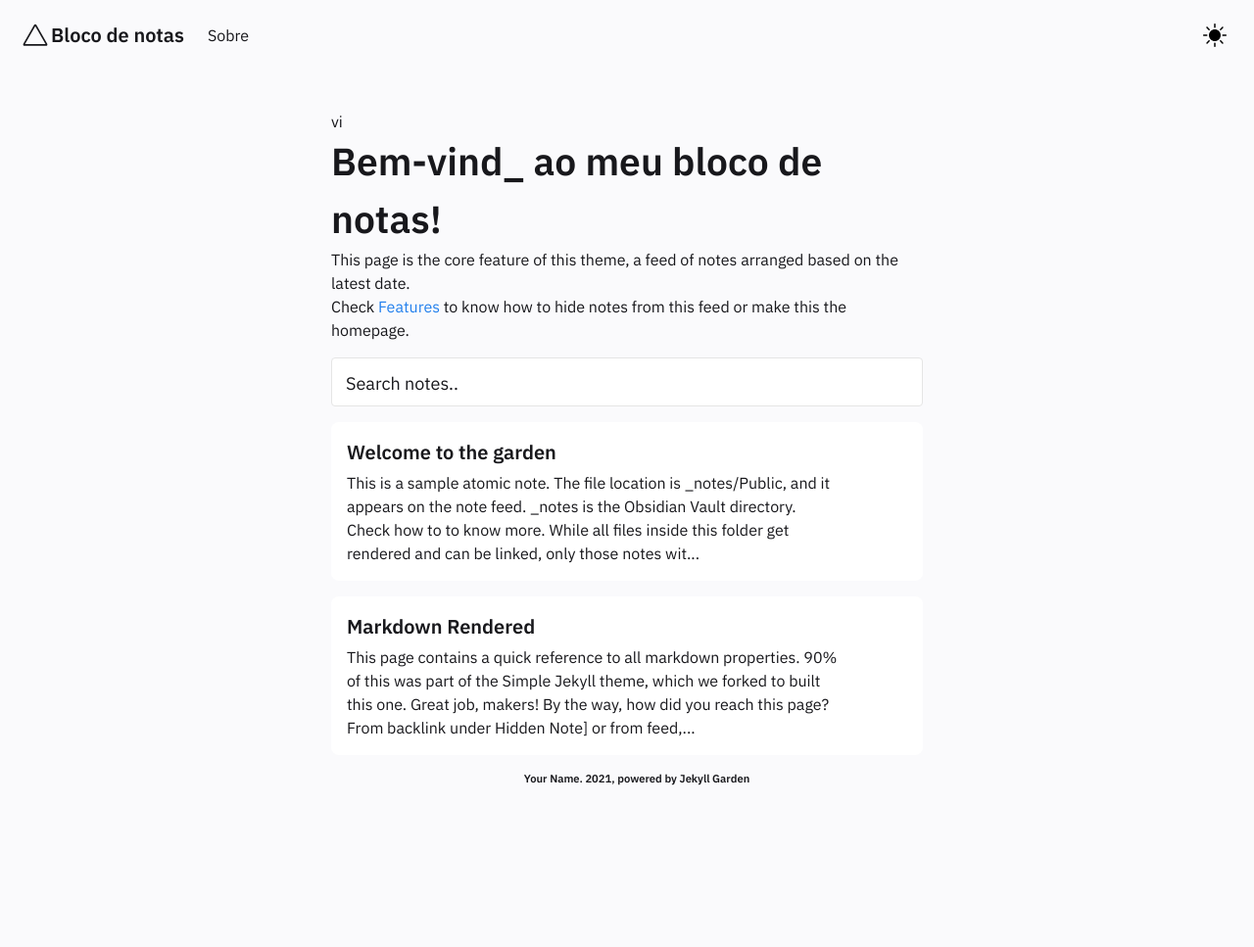
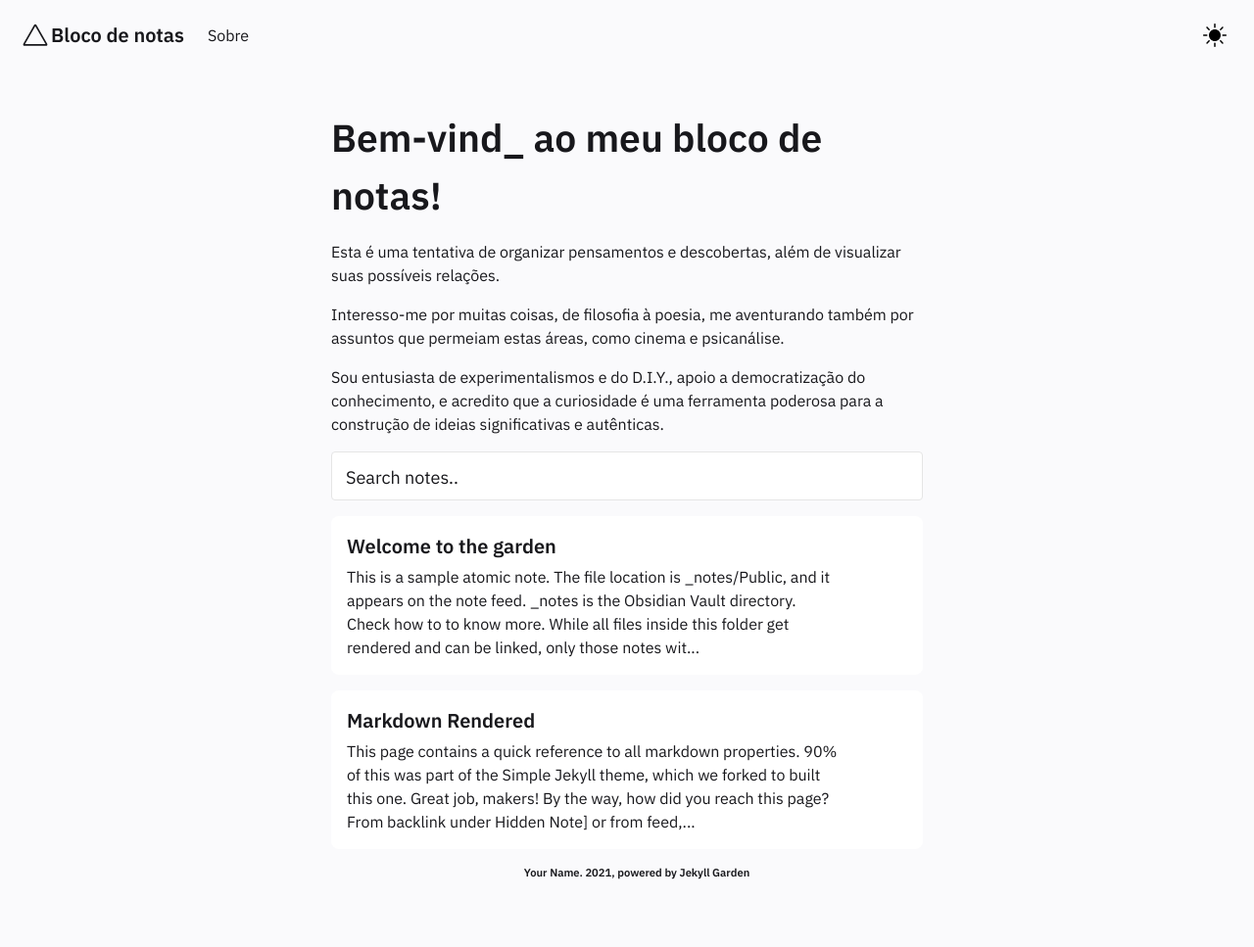
Before and after one commit to lvcosta/lvcosta.github.io, a Jekyll site: the page built from pages/index.md, in a window 1280 px wide. Shown: the whole page at 98% size. Built offline with Jekyll 4.4.1, drawn with Linux system fonts in a browser that asks for light colours; before the commit the page ends 900 px from its top, so only the background shows below that.

Commit message:
Update FeedContent.html

```diff
--- a/_includes/FeedContent.html
+++ b/_includes/FeedContent.html
@@ -1,8 +1,7 @@
-vi<div class="block">
+<div class="block">
     <h1>Bem-vind_ ao meu bloco de notas!</h1>
 
-    This page is the core feature of this theme, a feed of notes arranged based on the latest date. </br>
-    Check <a href="../posts/features" style="color:var(--link);">Features</a> to know how to hide notes from this feed or make this the homepage.
-
-
+    <p>Esta é uma tentativa de organizar pensamentos e descobertas, além de visualizar suas possíveis relações.</p>
+    <p>Interesso-me por muitas coisas, de filosofia à poesia, me aventurando também por assuntos que permeiam estas áreas, como cinema e psicanálise.</p>
+    <p>Sou entusiasta de experimentalismos e do D.I.Y., apoio a democratização do conhecimento, e acredito que a curiosidade é uma ferramenta poderosa para a construção de ideias significativas e autênticas.</p>
     </div>
```
